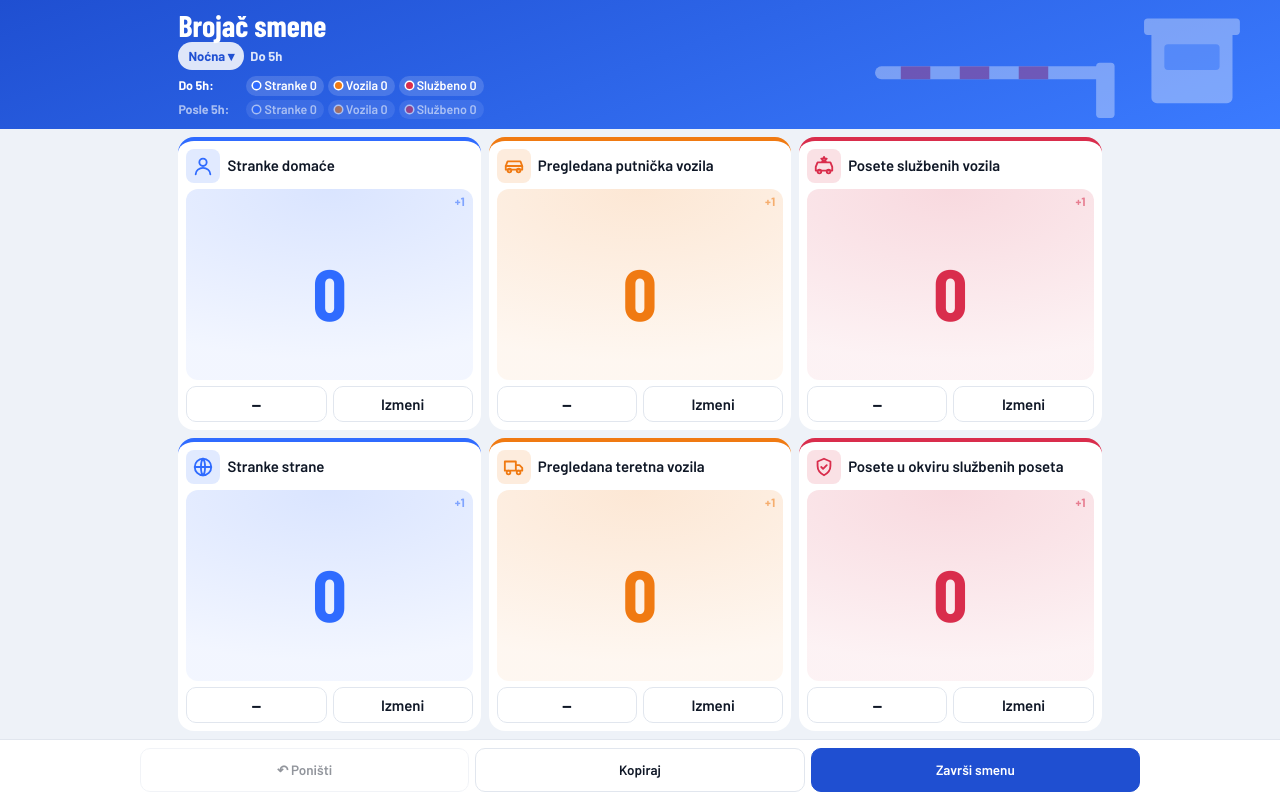
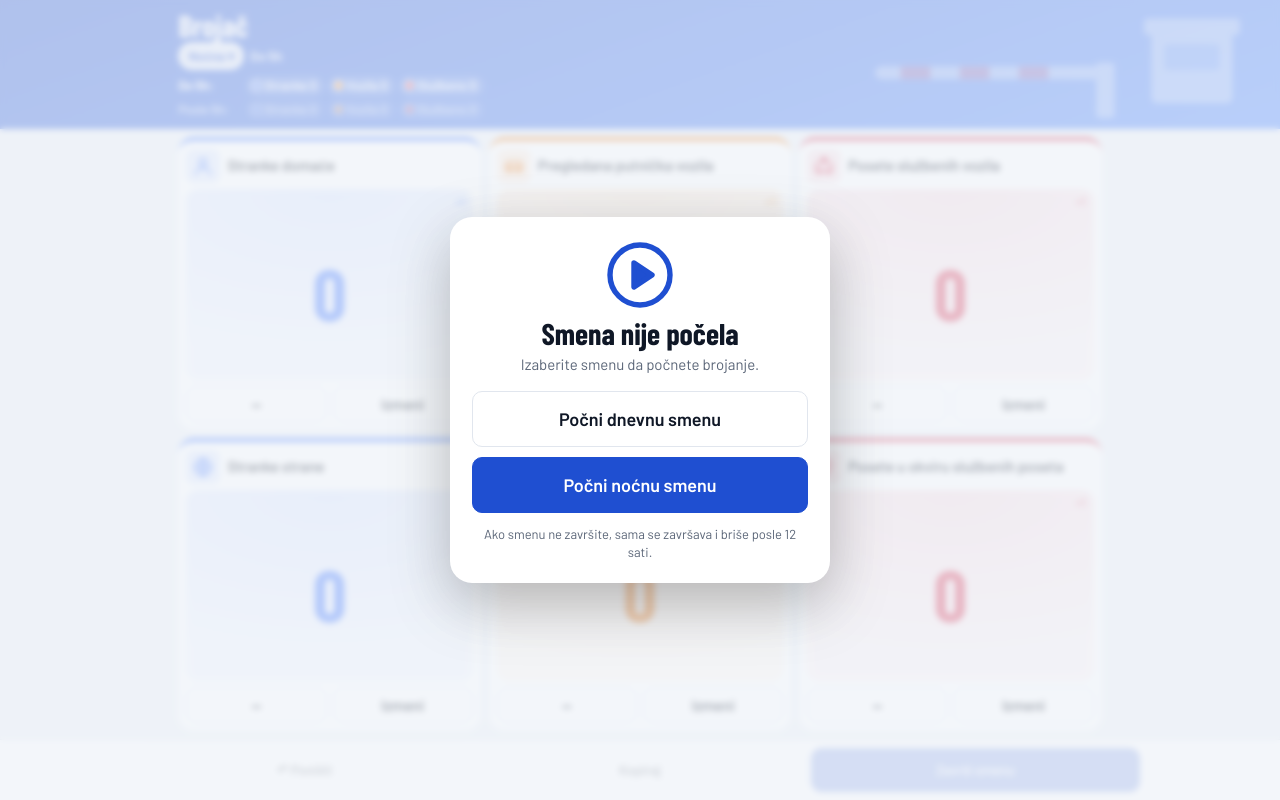
Before and after one commit to maricevicnikola769-cell/brojac-smene, a plain HTML site: page index.html in a window 1280 px wide. Drawn offline with nearby package versions, Linux system fonts and the light colour scheme.

Commit message:
Update index.html

```diff
--- a/index.html
+++ b/index.html
@@ -3,7 +3,7 @@
 <head>
 <meta charset="utf-8">
 <meta name="viewport" content="width=device-width,initial-scale=1,viewport-fit=cover">
-<title>Brojač smene</title>
+<title>Brojač</title>
 <meta name="theme-color" content="#1f4fd1">
 <meta name="description" content="Brojač stranaka, vozila i službenih poseta po smeni">
 <link rel="manifest" href="manifest.webmanifest">
@@ -17,11 +17,6 @@
 <link rel="preconnect" href="https://fonts.googleapis.com">
 <link href="https://fonts.googleapis.com/css2?family=Barlow+Condensed:wght@600;700&family=Barlow:wght@400;500;600;700&display=swap" rel="stylesheet">
 <style>
-/* VOICE: friendly, confident, one-thumb use during a shift
-   IDEA: a checkpoint hand counter panel that fits one screen, no scrolling
-   PICTURE: six colour-coded counter plates filling the screen, slim blue header with a boom barrier
-   COLOUR and TYPE: signal blue lead, road orange and crimson as group colours; Barlow Condensed digits
-   LAYOUT: 100dvh grid: header / 2x3 cards (3x2 when wide) / action bar; history in a dialog */
 :root{color-scheme:light dark;--bg:light-dark(#eef2f8,#0b111c);--card:light-dark(#ffffff,#151e2e);--ink:light-dark(#0f1726,#eef2f8);--mute:light-dark(#5b6678,#97a3b8);--line:light-dark(#e1e6ee,#243149);--sky1:#1f4fd1;--sky2:#3b7bff;--c1:#2f6bff;--c2:#f07a12;--c3:#d92d4c;--red:light-dark(#c8202f,#ff6b74);--sh:light-dark(0 1px 2px #0f17260f,0 6px 18px #0f172612,0 1px 2px #0006,0 6px 18px #0005)}
 :root[data-theme=light]{color-scheme:light}:root[data-theme=dark]{color-scheme:dark}
 *{box-sizing:border-box;min-width:0}
@@ -36,9 +31,6 @@ h1{font:700 24px/1 "Barlow Condensed",sans-serif;margin:0}
 .chips{display:grid;gap:4px;margin-top:6px}.cr{display:flex;flex-wrap:wrap;align-items:center;gap:5px;opacity:.6}.cr.act{opacity:1}.cr b{font-size:12.5px;min-width:64px}.cr{flex-wrap:nowrap;gap:4px}.cr .chip{font-size:12.5px;padding:1px 7px;gap:4px}.cr .chip i{width:7px;height:7px}
 .chip{display:flex;align-items:center;gap:5px;background:#ffffff26;border-radius:999px;padding:1px 9px;font-size:13px;font-weight:600;white-space:nowrap}
 .chip i{width:8px;height:8px;border-radius:50%;background:var(--g);box-shadow:0 0 0 1.5px #fff}
-.tot{flex:none;background:#ffffff26;border:1px solid #ffffff40;border-radius:14px;padding:4px 12px;text-align:right}
-.tot b{display:block;font:700 clamp(32px,9vw,44px)/1 "Barlow Condensed",sans-serif;font-variant-numeric:tabular-nums}
-.tot span{font-size:12px;opacity:.9}
 main{width:100%;max-width:1000px;margin:0 auto;padding:8px max(3vw,8px);display:grid;grid-template-columns:repeat(2,minmax(0,1fr));grid-template-rows:repeat(3,minmax(0,1fr));gap:8px}
 .c{--g:var(--c1);background:var(--card);border-radius:16px;box-shadow:var(--sh);padding:8px;display:grid;grid-template-rows:auto minmax(0,1fr) auto;gap:6px;border-top:4px solid var(--g);overflow:hidden}
 .top{display:flex;align-items:center;gap:7px}
@@ -70,16 +62,18 @@ button:disabled{opacity:.45;cursor:default}
 .bin{max-width:1000px;margin:0 auto;display:grid;grid-template-columns:repeat(3,minmax(0,1fr));gap:6px}
 .bin button{font-size:13.5px;padding:0 4px;line-height:1.1;min-height:44px}
 dialog{border:0;border-radius:18px;background:var(--card);color:var(--ink);padding:20px;width:min(94vw,420px);max-height:86dvh;box-shadow:0 20px 60px #0006}
-dialog.wide{width:min(96vw,900px)}
 dialog::backdrop{background:#0b111c99}
 dialog h3{margin:0 0 6px;font:700 22px "Barlow Condensed",sans-serif}
 dialog p{margin:0 0 14px;color:var(--mute)}#dlg .row{flex-wrap:wrap}#dlg .row button{flex:1 1 30%}
 .edit input{width:100%;font:700 34px "Barlow Condensed",sans-serif;text-align:center;padding:8px;border:2px solid var(--line);border-radius:12px;background:var(--bg);color:var(--ink);margin-bottom:14px}
-.scroll{overflow:auto;max-height:60dvh;border:1px solid var(--line);border-radius:12px;margin-bottom:14px}
-table{width:100%;border-collapse:collapse;font-size:14px}
-th,td{padding:8px 10px;border-bottom:1px solid var(--line);text-align:right;white-space:nowrap;font-variant-numeric:tabular-nums}
-th:first-child,td:first-child{text-align:left}
-th{color:var(--mute);font-weight:600;font-size:12.5px;position:sticky;top:0;background:var(--card)}
+#idle{position:fixed;inset:0;z-index:8;display:none;place-items:center;background:color-mix(in srgb,var(--bg) 70%,transparent);backdrop-filter:blur(3px);padding:20px}
+body.off #idle{display:grid}
+.ib{background:var(--card);border-radius:22px;box-shadow:0 20px 60px #0004;padding:22px;width:min(100%,380px);text-align:center}
+.ib svg{width:72px;height:72px;margin:0 auto 6px;display:block}
+.ib h2{font:700 30px/1.1 "Barlow Condensed",sans-serif;margin:0 0 4px}
+.ib p{color:var(--mute);margin:0 0 16px;font-size:15px}
+.ib button{display:block;width:100%;min-height:56px;font-size:18px;margin-top:10px}
+.ib .note{font-size:13px;margin:12px 0 0}
 .toast{position:fixed;left:50%;bottom:76px;transform:translate(-50%,10px);background:var(--ink);color:var(--bg);padding:9px 16px;border-radius:12px;font-size:15px;font-weight:600;opacity:0;pointer-events:none;transition:.2s;z-index:9}
 .toast.on{opacity:1;transform:translate(-50%,0)}
 @media(min-width:760px) and (min-aspect-ratio:1/1){main{grid-template-columns:repeat(3,minmax(0,1fr));grid-template-rows:repeat(2,minmax(0,1fr));grid-auto-flow:column}.c label{font-size:15px}.plus{font-size:clamp(40px,9vh,100px)}.ic{width:34px;height:34px}.ic svg{width:22px;height:22px}h1{font-size:30px}}
@@ -95,7 +89,7 @@ th{color:var(--mute);font-weight:600;font-size:12.5px;position:sticky;top:0;back
     <g fill="#d92d4c"><rect x="14" y="36" width="16" height="7"/><rect x="46" y="36" width="16" height="7"/><rect x="78" y="36" width="16" height="7"/></g>
   </svg>
   <div class="hin">
-    <div><h1>Brojač smene</h1><div class="date"><button class="sh" id="shift" aria-label="Promeni smenu"></button><span id="date"></span></div><div class="chips" id="chips"></div></div>
+    <div><h1>Brojač</h1><div class="date"><button class="sh" id="shift" aria-label="Promeni smenu"></button><span id="date"></span></div><div class="chips" id="chips"></div></div>
   </div>
 </header>
 
@@ -109,6 +103,14 @@ th{color:var(--mute);font-weight:600;font-size:12.5px;position:sticky;top:0;back
 
 <dialog id="dlg"><h3 id="dt"></h3><p id="dmsg"></p><div class="row"><button id="dno">Otkaži</button><button id="dcp">Kopiraj pa obriši</button><button class="p d2" id="dyes">Obriši</button></div></dialog>
 <dialog id="edl" class="edit"><h3 id="elbl"></h3><p>Upišite tačan broj</p><input id="eval" type="number" inputmode="numeric" min="0"><div class="row"><button id="eno">Otkaži</button><button class="p" id="eyes">Sačuvaj</button></div></dialog>
+<div id="idle"><div class="ib">
+  <svg viewBox="0 0 24 24" fill="none" stroke="#1f4fd1" stroke-width="1.8" stroke-linecap="round" stroke-linejoin="round"><circle cx="12" cy="12" r="10"/><path d="M10 8l6 4-6 4z" fill="#1f4fd1"/></svg>
+  <h2>Smena nije počela</h2>
+  <p id="imsg">Izaberite smenu da počnete brojanje.</p>
+  <button class="p" id="startD">Počni dnevnu smenu</button>
+  <button id="startN">Počni noćnu smenu</button>
+  <p class="note">Ako smenu ne završite, sama se završava i briše posle 12 sati.</p>
+</div></div>
 <div class="toast" id="toast"></div>
 
 <script>
@@ -130,14 +132,15 @@ const ALL=G.flatMap(g=>g.items);
 const KEY="brojac-smene-v1";
 const CUT={d:17,n:5},TN={d:"Dnevna",n:"Noćna"};
 const guessT=t=>{const h=new Date(t).getHours();return h>=5&&h<17?"d":"n"};
-let st={a:{},b:{},start:Date.now(),hist:[]},undo=[];
+let st={a:{},b:{},start:Date.now(),on:false},undo=[];
 try{const s=JSON.parse(localStorage.getItem(KEY));if(s){if(s.c&&!s.a)s.a=s.c;delete s.c;st=Object.assign(st,s)}}catch(e){}
-if(!st.t)st.t=guessT(st.start);st.hist=[];
+if(!st.t)st.t=guessT(st.start);delete st.hist;
+if(st.on===undefined)st.on=["a","b"].some(p=>Object.values(st[p]||{}).some(v=>v>0));
+const MAX=12*3600e3;let autoMsg="";
 ALL.forEach(([k])=>{["a","b"].forEach(p=>{if(typeof st[p][k]!=="number")st[p][k]=0})});
 const $=id=>document.getElementById(id);
 const save=()=>{try{localStorage.setItem(KEY,JSON.stringify(st))}catch(e){}};
 const fmtD=t=>new Date(t).toLocaleString("sr-Latn-RS",{day:"2-digit",month:"2-digit",year:"numeric",hour:"2-digit",minute:"2-digit"});
-const esc=s=>String(s).replace(/[&<>"']/g,m=>({"&":"&amp;","<":"&lt;",">":"&gt;",'"':"&quot;","'":"&#39;"}[m]));
 const toast=m=>{const t=$("toast");t.textContent=m;t.classList.add("on");clearTimeout(t._h);t._h=setTimeout(()=>t.classList.remove("on"),2200)};
 const cutoff=(start=st.start,t=st.t)=>{const d=new Date(start);d.setHours(CUT[t],0,0,0);if(+d<=start)d.setDate(d.getDate()+1);return +d};
 const per=()=>Date.now()>=cutoff()?"b":"a";
@@ -153,25 +156,27 @@ $("grid").innerHTML=G.map(g=>g.items.map(([k,l])=>`
  </div>`).join("")).join("");
 
 const render=()=>{
+ if(st.on&&Date.now()-st.start>=MAX){zero();st.on=false;save();autoMsg="Prethodna smena je automatski završena posle 12 sati i obrisana."}
+ document.body.classList.toggle("off",!st.on);
+ if(!st.on){const g=guessT(Date.now());$("startD").className=g==="d"?"p":"";$("startN").className=g==="n"?"p":"";$("imsg").textContent=autoMsg||"Izaberite smenu da počnete brojanje.";["undo","copy","close"].forEach(i=>$(i).disabled=true)}
+ else{autoMsg="";$("copy").disabled=false;$("close").disabled=false}
  const p=per(),o=p==="a"?"b":"a";
- if(p!==lastPer){lastPer=p;undo=[];if(p==="b")toast("Od "+CUT[st.t]+"h se broji posebno")}
+ if(st.on&&p!==lastPer){lastPer=p;undo=[];if(p==="b")toast("Od "+CUT[st.t]+"h se broji posebno")}
  ALL.forEach(([k])=>{$("n-"+k).textContent=st[p][k];$("p-"+k).textContent=(p==="b"||st[o][k])?lab(o)+": "+st[o][k]:""});
  $("chips").innerHTML=["a","b"].map(q=>`<div class="cr${q===p?" act":""}"><b>${lab(q).replace(/^./,m=>m.toUpperCase())}:</b>${G.map(g=>`<span class="chip" style="--g:${g.col}"><i></i>${g.t} ${g.items.reduce((a,[k])=>a+st[q][k],0)}</span>`).join("")}</div>`).join("");
  $("shift").textContent=TN[st.t]+" ▾";
  $("date").innerHTML="";
  const sp=document.createElement("span");sp.className="per";sp.textContent=p==="b"?"Posle "+CUT[st.t]+"h · posebno":"Do "+CUT[st.t]+"h";
  $("date").append(sp);
+ if(st.on){const e=document.createElement("span");e.textContent=" · kraj "+new Date(st.start+MAX).toLocaleTimeString("sr-Latn-RS",{hour:"2-digit",minute:"2-digit"});$("date").append(e)}
  $("hero").classList.toggle("after",p==="b");
- $("undo").disabled=!undo.length;
-};
-const renderHist=()=>{
- const cell=(h,k)=>{const a=Number((h.a||h.c||{})[k])||0,b=Number((h.b||{})[k])||0;return h.b?`${a} / ${b}`:`${a}`};
- $("hist").innerHTML=st.hist.length?`<p>Prikaz: do / posle granice (17h dnevna, 5h noćna)</p><div class="scroll"><table><thead><tr><th>Smena</th>${ALL.map(([,l])=>`<th>${esc(l)}</th>`).join("")}</tr></thead><tbody>${st.hist.slice().reverse().map(h=>`<tr><td>${esc((TN[h.t]||"")+" "+fmtD(h.start))}</td>${ALL.map(([k])=>`<td>${cell(h,k)}</td>`).join("")}</tr>`).join("")}</tbody></table></div>`:`<p>Još nema završenih smena. „Završi smenu” čuva brojeve ovde i kreće od nule.</p>`;
+ $("undo").disabled=!st.on||!undo.length;
 };
 const set=(p,k,v)=>{undo.push([p,k,st[p][k]]);if(undo.length>100)undo.shift();st[p][k]=Math.max(0,v);save();render()};
 
 document.addEventListener("click",e=>{
  const b=e.target.closest("button");if(!b)return;
+ if(!st.on&&(b.dataset.k||b.dataset.m||b.dataset.e))return;
  const p=per();
  if(b.dataset.k){const k=b.dataset.k;set(p,k,st[p][k]+1);b.classList.remove("bump");void b.offsetWidth;b.classList.add("bump");try{navigator.vibrate&&navigator.vibrate(15)}catch(_){}}
  else if(b.dataset.m){const k=b.dataset.m;if(st[p][k]>0)set(p,k,st[p][k]-1)}
@@ -181,8 +186,6 @@ document.addEventListener("click",e=>{
 $("undo").onclick=()=>{const u=undo.pop();if(!u)return;st[u[0]][u[1]]=u[2];save();render();toast("Poništeno")};
 $("shift").onclick=()=>{st.t=st.t==="d"?"n":"d";undo=[];lastPer=per();save();render();toast(TN[st.t]+" smena · granica "+CUT[st.t]+"h")};
 
-let dAct=null;
-const ask=(t,m,f)=>{$("dt").textContent=t;$("dmsg").textContent=m;dAct=f;$("dlg").showModal()};
 $("dno").onclick=()=>$("dlg").close();
 
 let eKey=null,eP="a";
@@ -191,14 +194,16 @@ $("eno").onclick=()=>$("edl").close();
 $("eyes").onclick=()=>{const v=parseInt($("eval").value,10);if(!isNaN(v)&&v>=0)set(eP,eKey,v);$("edl").close()};
 $("eval").addEventListener("keydown",e=>{if(e.key==="Enter")$("eyes").click()});
 
-
 const block=p=>G.map(g=>`\n${g.t}:\n`+g.items.map(([k,l])=>`  ${l}: ${st[p][k]}`).join("\n")).join("\n");
 const report=()=>{const two=per()==="b"||ALL.some(([k])=>st.b[k]);let r=`${TN[st.t]} smena od ${fmtD(st.start)}\n`;
  return two?r+`\n— ${lab("a").toUpperCase()} —`+block("a")+`\n\n— ${lab("b").toUpperCase()} —`+block("b"):r+block("a")};
 $("copy").onclick=async()=>{try{await navigator.clipboard.writeText(report());toast("Izveštaj kopiran")}catch(e){toast("Kopiranje nije dozvoljeno ovde")}};
 
 const zero=()=>{ALL.forEach(([k])=>{st.a[k]=0;st.b[k]=0});undo=[]};
-const finish=()=>{zero();st.hist=[];st.start=Date.now();st.t=guessT(st.start);lastPer=per();save();render();toast("Smena završena, sve obrisano")};
+const finish=()=>{zero();st.on=false;save();render();toast("Smena završena, sve obrisano")};
+const start=t=>{zero();st.on=true;st.t=t;st.start=Date.now();lastPer=per();save();render();toast((t==="d"?"Dnevna":"Noćna")+" smena počela")};
+$("startD").onclick=()=>start("d");
+$("startN").onclick=()=>start("n");
 $("close").onclick=()=>{$("dt").textContent="Završi smenu";$("dmsg").textContent="Svi brojevi (do i posle granice) biće obrisani. Ako vam treba izveštaj, izaberite „Kopiraj pa obriši”.";$("dlg").showModal()};
 $("dyes").onclick=()=>{$("dlg").close();finish()};
 $("dcp").onclick=async()=>{$("dlg").close();try{await navigator.clipboard.writeText(report())}catch(e){}finish();toast("Izveštaj kopiran, sve obrisano")};
```
